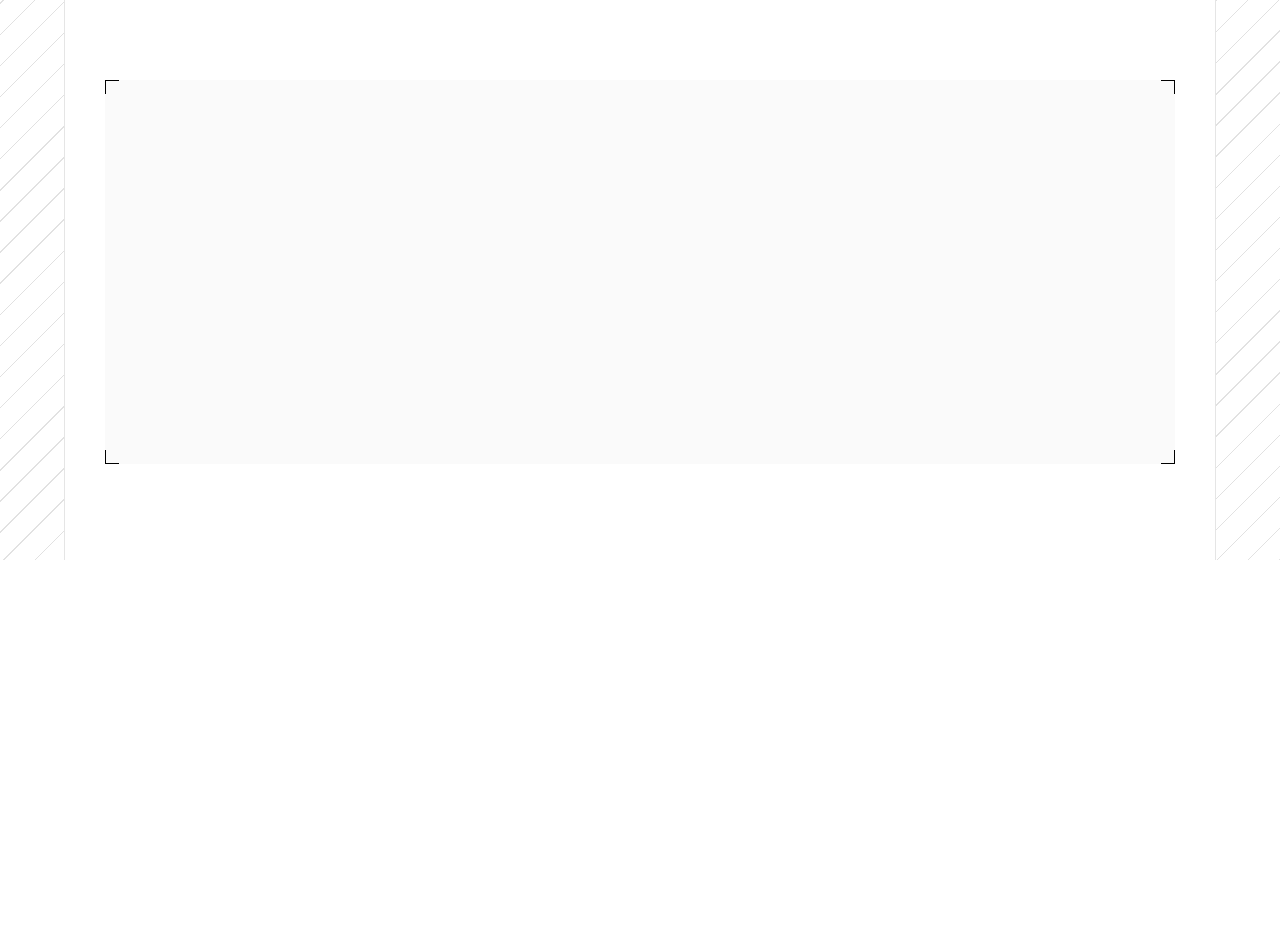
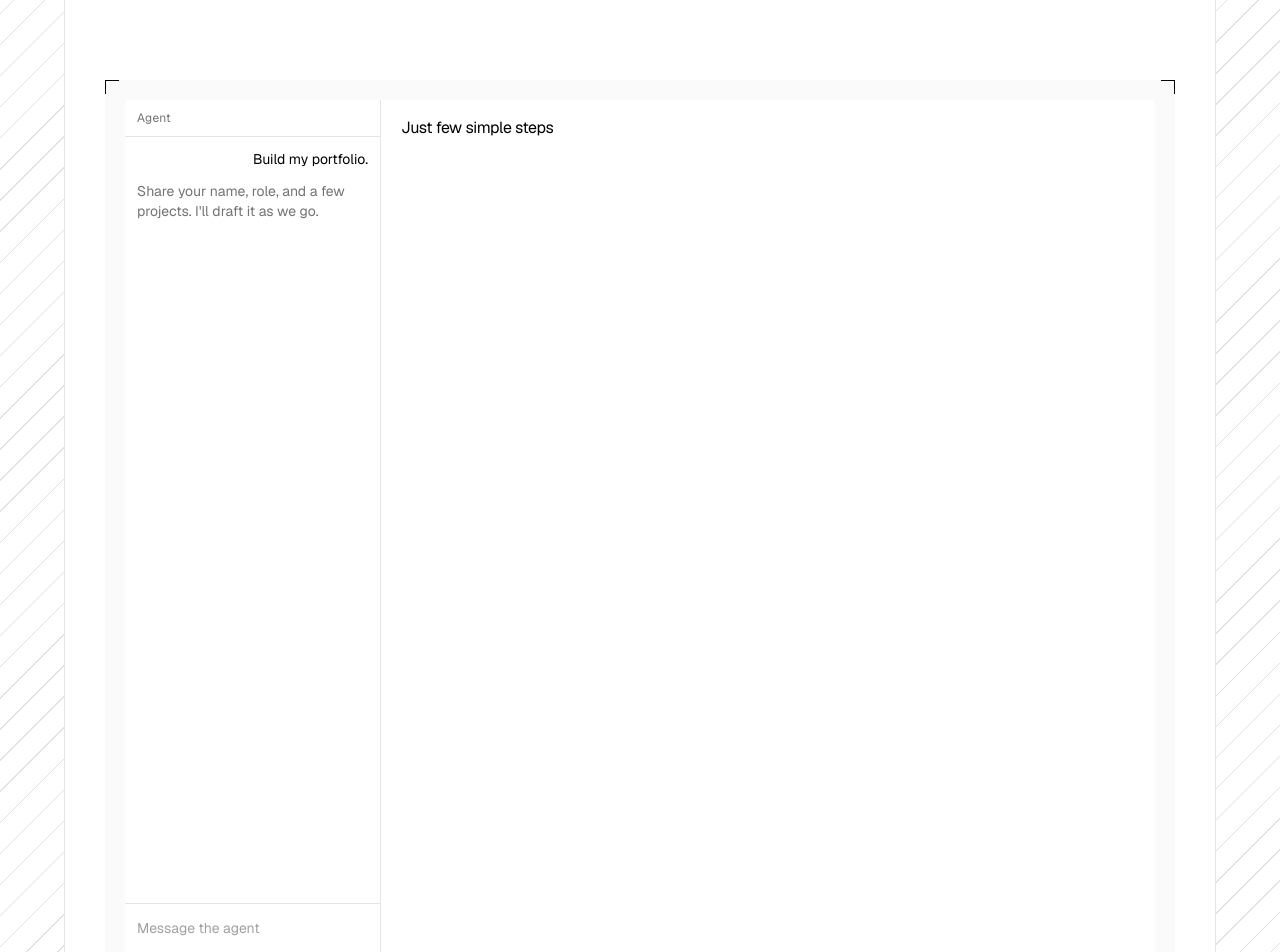
Before and after one commit to yashanand167/folio-os, a Next.js app: page / in a window 1280 px wide. Shown: the part 380-1332 px from the top of the page. Before the commit the page ends 940 px from the top, so only its background shows below. Built offline with nearby package versions, Linux system fonts and the light colour scheme.

Commit message:
feat: implement messaging feature in ProcessSection component
- Added state management for user-agent messaging interaction.
- Introduced initial messages for user and agent roles.
- Enhanced layout with a dedicated message input form and display area for conversation history.

```diff
--- a/components/customs/process-section.tsx
+++ b/components/customs/process-section.tsx
@@ -1,10 +1,85 @@
+"use client";
+
+import { useState } from "react";
+
 import { CornerStrokes } from "@/components/corner-strokes";
 
+type Message = {
+  role: "user" | "agent";
+  text: string;
+};
+
+const initialMessages: Message[] = [
+  { role: "user", text: "Build my portfolio." },
+  {
+    role: "agent",
+    text: "Share your name, role, and a few projects. I'll draft it as we go.",
+  },
+];
+
 export default function ProcessSection() {
+  const [messages, setMessages] = useState(initialMessages);
+  const [value, setValue] = useState("");
+
+  function send() {
+    const text = value.trim();
+    if (!text) return;
+
+    setMessages((current) => [
+      ...current,
+      { role: "user", text },
+      {
+        role: "agent",
+        text: "Got it. I'll keep that in your draft.",
+      },
+    ]);
+    setValue("");
+  }
+
   return (
     <section className="px-6 pb-24 sm:px-10">
-      <div className="relative mx-auto h-100 w-full bg-neutral-100/50 sm:h-96 dark:bg-neutral-800/50">
+      <div className="relative mx-auto flex aspect-[6/5] w-full flex-col bg-neutral-100/50 p-5 dark:bg-neutral-800/50">
         <CornerStrokes className="border-black dark:border-white" />
+        <div className="relative flex min-h-0 flex-1 overflow-hidden bg-white dark:bg-neutral-900">
+          <aside className="flex w-52 shrink-0 flex-col border-r border-black/10 sm:w-64 dark:border-white/10">
+            <div className="border-b border-black/10 px-3 py-2.5 text-xs tracking-wide text-neutral-500 dark:border-white/10 dark:text-neutral-400">
+              Agent
+            </div>
+            <div className="flex min-h-0 flex-1 flex-col gap-3 overflow-y-auto px-3 py-3">
+              {messages.map((message, index) => (
+                <p
+                  key={`${message.role}-${index}`}
+                  className={
+                    message.role === "user"
+                      ? "text-right text-xs text-black sm:text-sm dark:text-white"
+                      : "text-xs text-neutral-500 sm:text-sm dark:text-neutral-400"
+                  }
+                >
+                  {message.text}
+                </p>
+              ))}
+            </div>
+            <form
+              className="border-t border-black/10 p-2 dark:border-white/10"
+              onSubmit={(event) => {
+                event.preventDefault();
+                send();
+              }}
+            >
+              <input
+                value={value}
+                onChange={(event) => setValue(event.target.value)}
+                placeholder="Message the agent"
+                className="w-full bg-transparent px-1 py-1.5 text-xs text-black outline-none placeholder:text-neutral-400 sm:text-sm dark:text-white"
+              />
+            </form>
+          </aside>
+          <div className="min-w-0 flex-1 px-5 py-4">
+            <h1 className="text-sm tracking-tight text-black sm:text-base dark:text-white">
+              Just few simple steps
+            </h1>
+          </div>
+        </div>
       </div>
     </section>
   );
```
